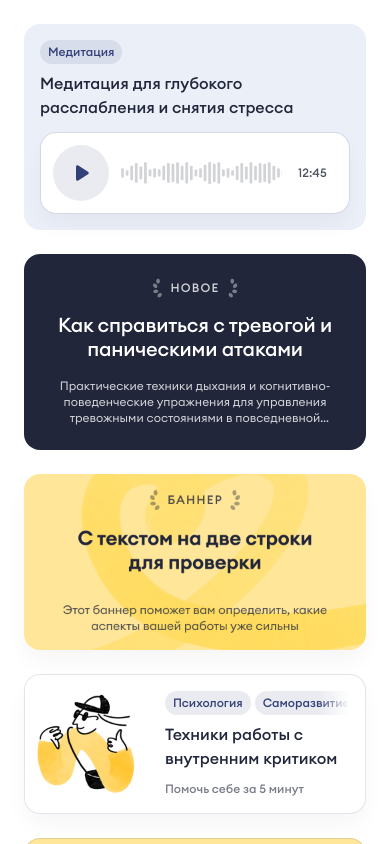
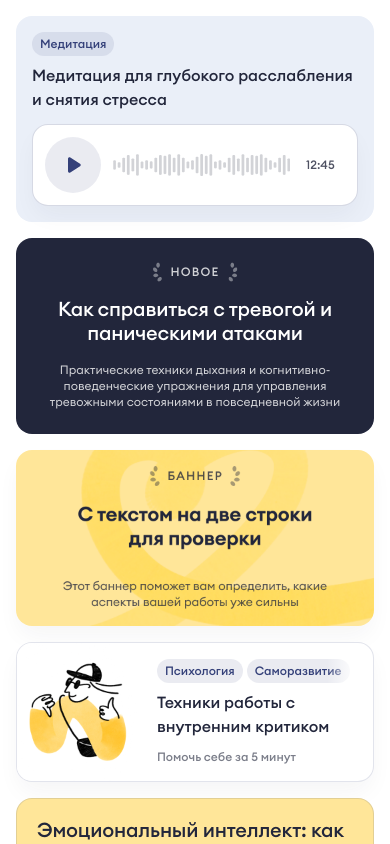
Before and after one commit to leratk22/prosebya, a Next.js app: page /cards-demo in a window 390 px wide. Shown: the top 844 px of the page. Built offline with nearby package versions, Linux system fonts and the light colour scheme.

Commit message:
Упрощение viewport настроек и добавление адаптивных отступов на странице cards-demo

```diff
--- a/app/cards-demo/page.tsx
+++ b/app/cards-demo/page.tsx
@@ -11,8 +11,8 @@ import { PracticeCard } from "@/components/cards/practice-card";
 export default function CardsDemoPage() {
   return (
     <div className="min-h-screen bg-white">
-      <div className="max-w-4xl mx-auto p-24">
-        <div className="flex flex-col gap-24">
+      <div className="w-full max-w-4xl mx-auto p-16 md:p-24">
+        <div className="flex flex-col gap-16 md:gap-24">
           {/* AudioCardWeb */}
           <AudioCardWeb
             title="Медитация для глубокого расслабления и снятия стресса"
--- a/app/layout.tsx
+++ b/app/layout.tsx
@@ -9,9 +9,6 @@ export const metadata: Metadata = {
 export const viewport: Viewport = {
   width: 'device-width',
   initialScale: 1,
-  maximumScale: 1,
-  userScalable: false,
-  themeColor: '#ffffff',
 }
 
 export default function RootLayout({
```
